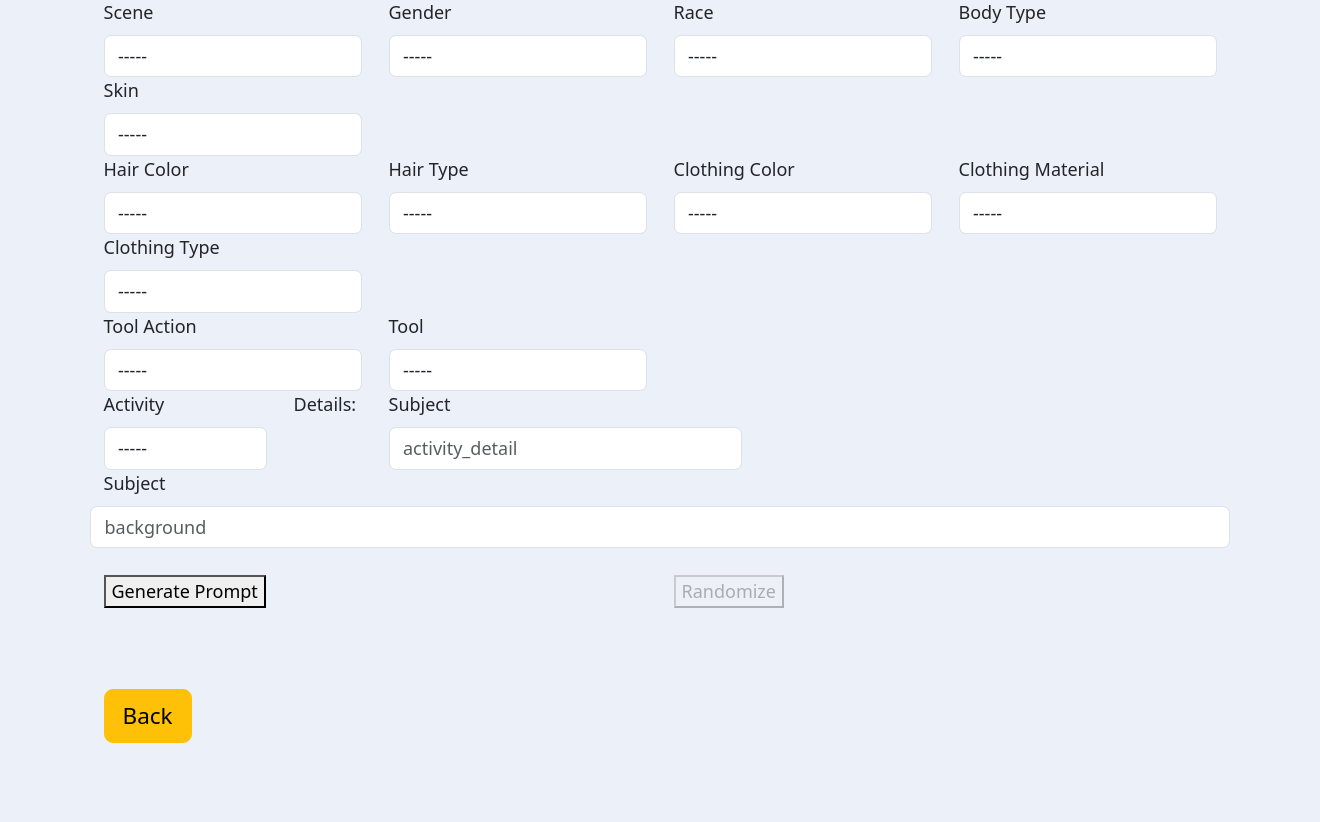
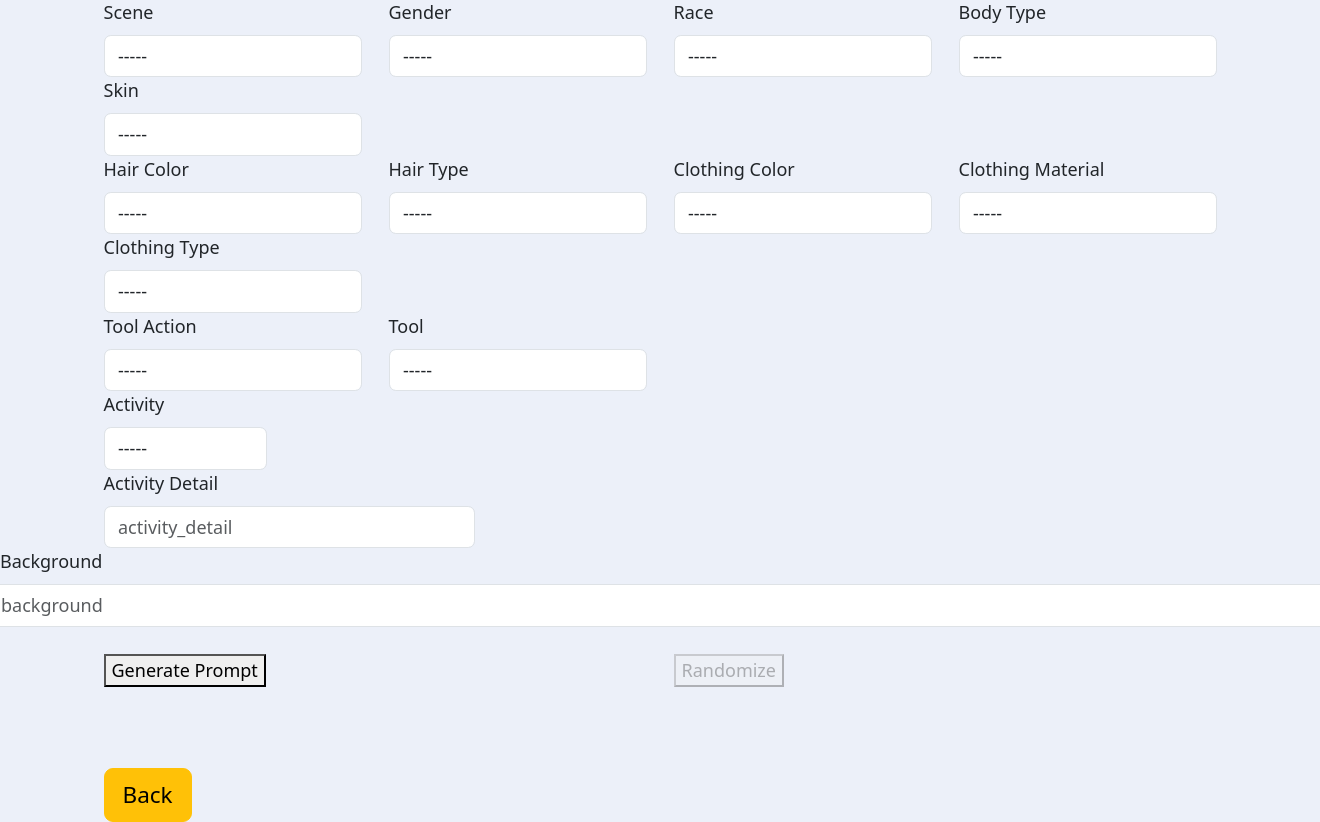
Before and after one commit to ywerling/tengrai_prompt_generator_flask, a Flask app: page /character/ in a window 1320 px wide; the page is wider, and only the part inside the window is pictured. Shown: the part 200-1022 px from the top of that part. Before the commit the page ends 943 px from the top of that part, so only its background shows below. Run offline with Flask 3, Linux system fonts and the light colour scheme; some libraries are stand-ins or nearby versions.

Commit message:
Adjust the web interface

```diff
--- a/forms.py
+++ b/forms.py
@@ -3,6 +3,7 @@ from wtforms import StringField, SubmitField, SelectField
 from wtforms.validators import DataRequired, URL
 import prompt_parameters
 import person_parameters
+
 
 class GenericForm(FlaskForm):
     subject = StringField("Subject")  # , validators=[DataRequired()])
@@ -19,6 +20,7 @@ class GenericForm(FlaskForm):
 
     submit = SubmitField("Create Prompt")
 
+
 class LandscapeForm(FlaskForm):
     description = StringField("Landscape Description")
 
@@ -31,9 +33,10 @@ class LandscapeForm(FlaskForm):
 
     submit = SubmitField("Create Prompt")
 
+
 class CharacterForm(FlaskForm):
-    activity_detail = StringField("Subject")
-    background = StringField("Subject")
+    activity_detail = StringField("Activity Detail")
+    background = StringField("Background")
 
     # Dropdown menus for various landscape characteristics
     gender = SelectField("Gender", choices=person_parameters.GENDER_LIST)
--- a/person_parameters.py
+++ b/person_parameters.py
@@ -3,7 +3,8 @@
 # by default the selected item will be set to none
 NONE_STRING = "-----"
 
-COMMON_PROMPT_ENDING = "full body, dynamic pose, life size, perfect anatomy, detailed skin texture, full HD, 4K, HDR, perfect anatomy, depth of field."
+COMMON_PROMPT_ENDING = ("full body, dynamic pose, life size, perfect anatomy, detailed skin texture, full HD, 4K, HDR, "
+                        "depth of field.")
 
 GENDER_LIST = [NONE_STRING,
                "Male", "Female"
--- a/templates/character.html
+++ b/templates/character.html
@@ -76,7 +76,6 @@
                 {{ form.activity.label(class="form-label") }}
                 {{ form.activity(class="form-control", placeholder="activity") }}
            </div>
-           <div class="col-md-1">  <label for="activity_detail">Details:</label>
            </div>
            <div class="col-md-4">
                 {{ form.activity_detail.label(class="form-label") }}
```
